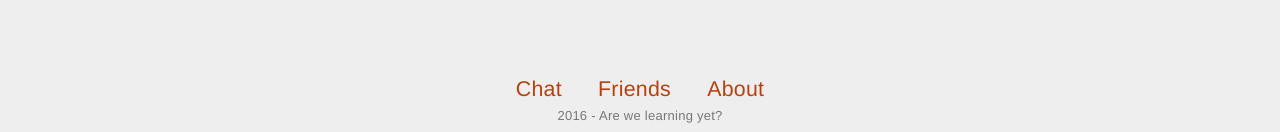
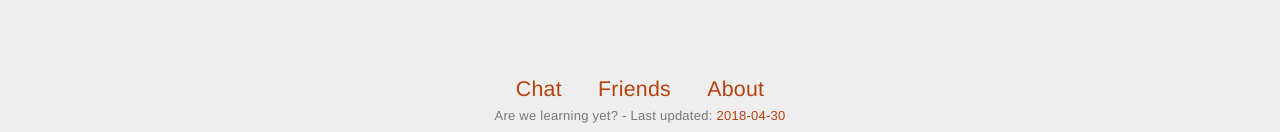
Before and after one commit to anowell/are-we-learning-yet, a Jekyll site: the page built from index.html, in a window 1280 px wide and 900 px high, scrolled down 1524 px. Shown: the part 765-897 px from the top of the window. Built offline with Jekyll 4.4.1, drawn with Linux system fonts in a browser that asks for light colours.

Commit message:
Fix footer date

```diff
--- a/_includes/footer.html
+++ b/_includes/footer.html
@@ -12,7 +12,7 @@
       {% endfor %}
     </nav>
 
-    <div style="text-align: center; font-size: small;">2016 - Are we learning yet?</div>
+    <div style="text-align: center; font-size: small;">Are we learning yet? - Last updated: <a href="https://travis-ci.org/anowell/are-we-learning-yet">{{ site.time | date: '%Y-%m-%d'}}</a> </div>
 
   </div>
 </footer>
```
